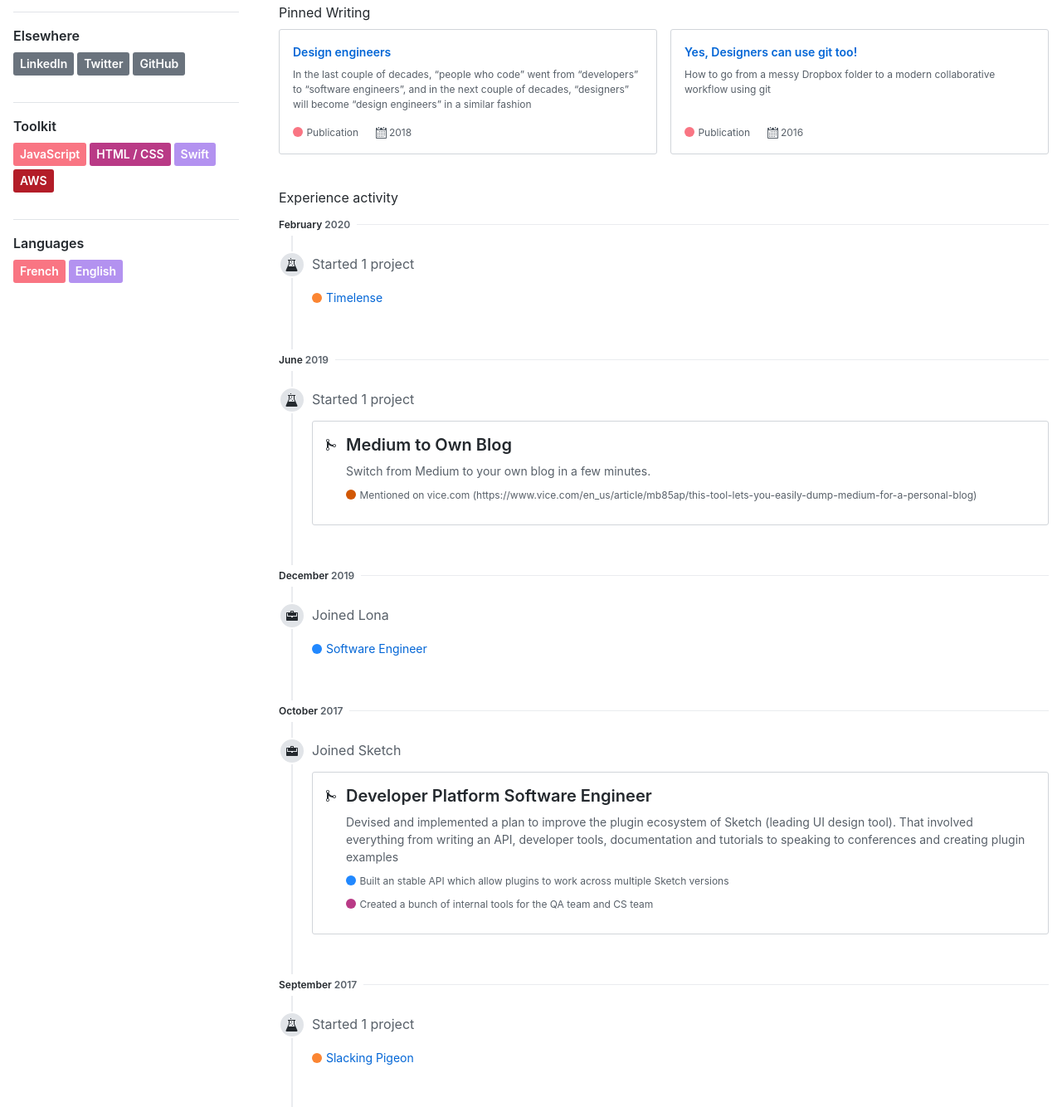
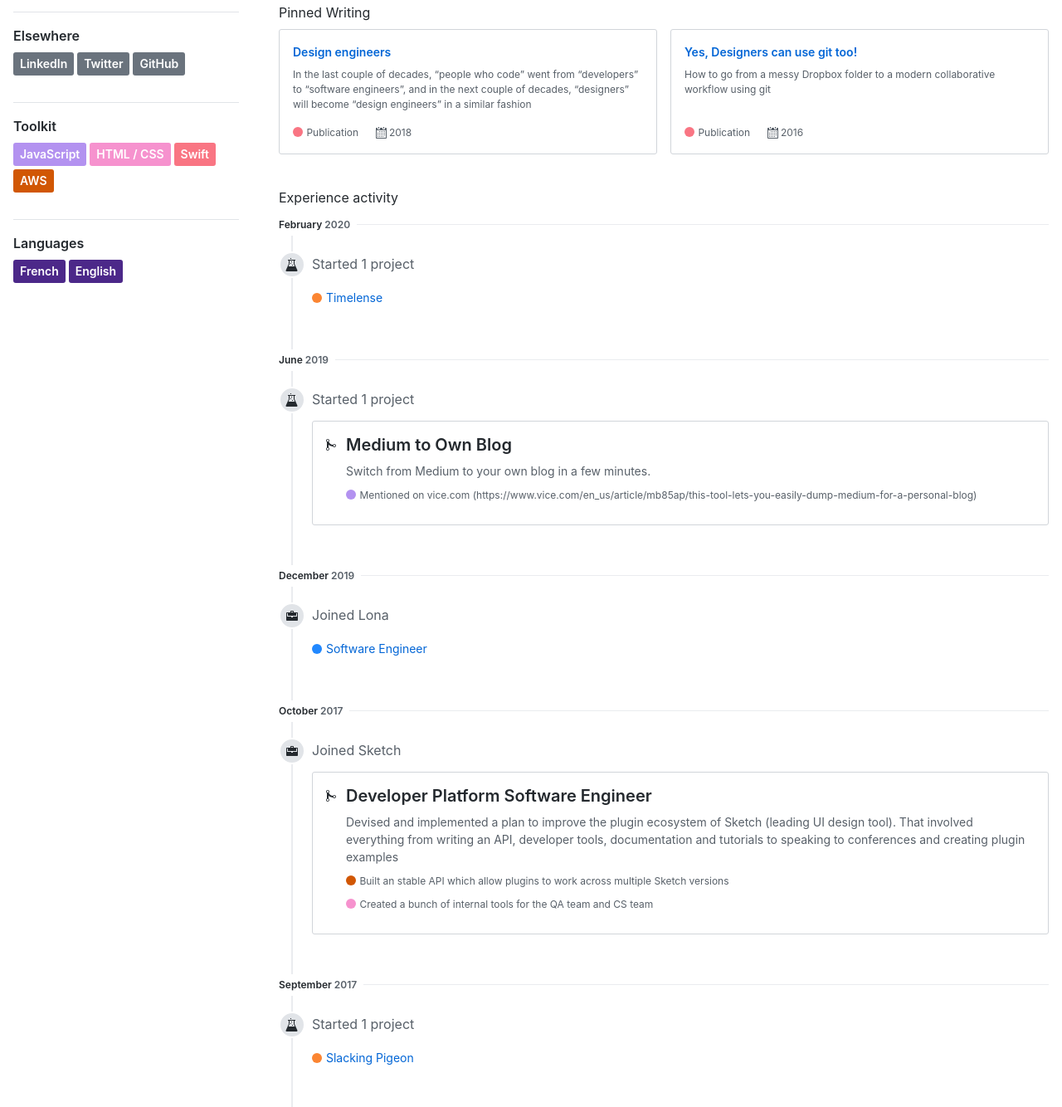
Before and after one commit to mathieudutour/jsonresume-theme-github, a plain HTML site: page index.html in a window 1280 px wide. Shown: the part 555-1889 px from the top of the page at 83% size. Drawn offline with Linux system fonts and the light colour scheme.

Commit message:
deploy: 211d5154197f97801e324b001d6d27126e2ebbc9

```diff
--- a/index.html
+++ b/index.html
@@ -109,16 +109,16 @@
         <div class="mt-3">
           <div class="border-top py-3 clearfix">
             <h2 class="h4 d-flex flex-items-start mb-1">Toolkit</h2>
-            <span class="State tooltipped tooltipped-s mt-1" aria-label="Master in NodeJS, React" style="background-color:#f97583">
+            <span class="State tooltipped tooltipped-s mt-1" aria-label="Master in NodeJS, React" style="background-color:#b392f0">
               JavaScript
             </span>
-            <span class="State tooltipped tooltipped-s mt-1" aria-label="Master in " style="background-color:#b93a86">
+            <span class="State tooltipped tooltipped-s mt-1" aria-label="Master in " style="background-color:#f692ce">
               HTML / CSS
             </span>
-            <span class="State tooltipped tooltipped-s mt-1" aria-label="Master in " style="background-color:#b392f0">
+            <span class="State tooltipped tooltipped-s mt-1" aria-label="Master in " style="background-color:#f97583">
               Swift
             </span>
-            <span class="State tooltipped tooltipped-s mt-1" aria-label="Master in " style="background-color:#b31d28">
+            <span class="State tooltipped tooltipped-s mt-1" aria-label="Master in " style="background-color:#d15704">
               AWS
             </span>
           </div>
@@ -127,10 +127,10 @@
         <div class="mt-3">
           <div class="border-top py-3 clearfix">
             <h2 class="h4 d-flex flex-items-start mb-1">Languages</h2>
-            <span class="State tooltipped tooltipped-s mt-1" aria-label="Native speaker" style="background-color:#f97583">
+            <span class="State tooltipped tooltipped-s mt-1" aria-label="Native speaker" style="background-color:#4c2889">
               French
             </span>
-            <span class="State tooltipped tooltipped-s mt-1" aria-label="Fluent" style="background-color:#b392f0">
+            <span class="State tooltipped tooltipped-s mt-1" aria-label="Fluent" style="background-color:#4c2889">
               English
             </span>
           </div>
@@ -399,7 +399,7 @@
 
                   <div class="f6 text-gray mt-2">
                     <p>
-                      <span class="repo-language-color" style="background-color:#d15704"></span>
+                      <span class="repo-language-color" style="background-color:#b392f0"></span>
                       <small class="f6 text-gray">Mentioned on vice.com (https://www.vice.com/en_us/article/mb85ap/this-tool-lets-you-easily-dump-medium-for-a-personal-blog)</small>
                     </p>
                   </div>
@@ -468,11 +468,11 @@
 
                   <div class="f6 text-gray mt-2">
                     <p>
-                      <span class="repo-language-color" style="background-color:#2188ff"></span>
+                      <span class="repo-language-color" style="background-color:#d15704"></span>
                       <small class="f6 text-gray">Built an stable API which allow plugins to work across multiple Sketch versions</small>
                     </p>
                     <p>
-                      <span class="repo-language-color" style="background-color:#b93a86"></span>
+                      <span class="repo-language-color" style="background-color:#f692ce"></span>
                       <small class="f6 text-gray">Created a bunch of internal tools for the QA team and CS team</small>
                     </p>
                   </div>
@@ -649,11 +649,11 @@
 
                   <div class="f6 text-gray mt-2">
                     <p>
-                      <span class="repo-language-color" style="background-color:#dbab09"></span>
+                      <span class="repo-language-color" style="background-color:#d15704"></span>
                       <small class="f6 text-gray">Took the React application from 100 to 200,000 users</small>
                     </p>
                     <p>
-                      <span class="repo-language-color" style="background-color:#fb8532"></span>
+                      <span class="repo-language-color" style="background-color:#d15704"></span>
                       <small class="f6 text-gray">Managed a team of 5 other developers</small>
                     </p>
                   </div>
```
